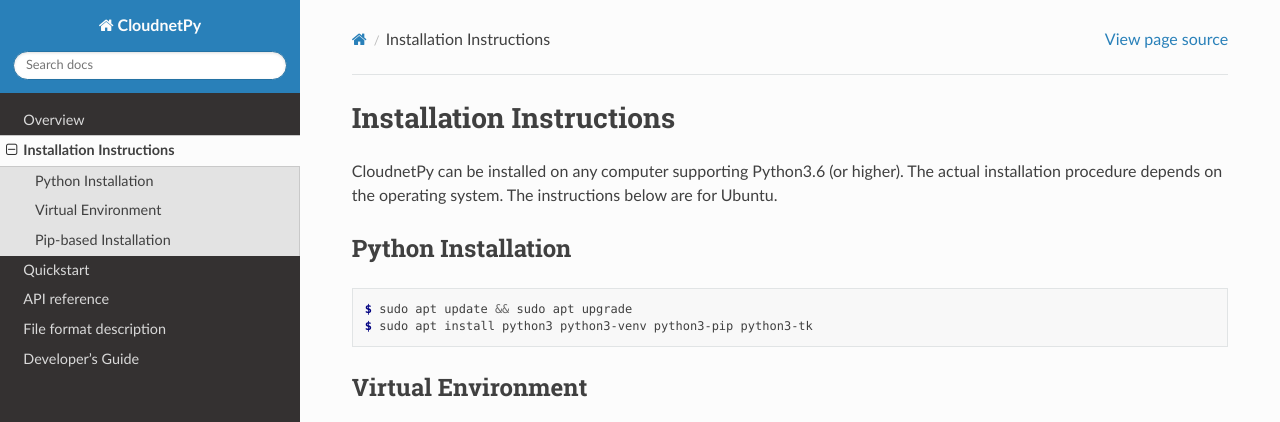
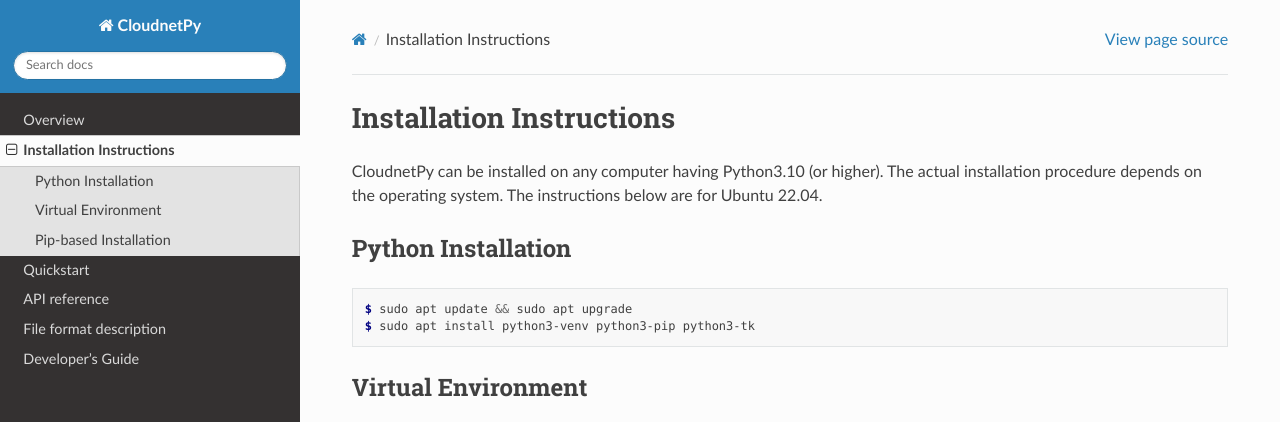
Before and after one commit to actris-cloudnet/cloudnetpy, a Sphinx documentation site: the page built from docs/source/installation.rst, in a window 1280 px wide and 1092 px high. Shown: the top 422 px of the window. Built offline with Sphinx 7.4.7 and the Read the Docs theme 2.0.0, drawn with Linux system fonts in a browser that asks for light colours; formulas are drawn with MathJax 3.

Commit message:
Update installation instructions

```diff
--- a/docs/source/installation.rst
+++ b/docs/source/installation.rst
@@ -2,9 +2,9 @@
 Installation Instructions
 =========================
 
-CloudnetPy can be installed on any computer supporting Python3.6 (or higher).
+CloudnetPy can be installed on any computer having Python3.10 (or higher).
 The actual installation procedure depends on the operating system. The
-instructions below are for Ubuntu.
+instructions below are for Ubuntu 22.04.
 
 Python Installation
 -------------------
@@ -12,7 +12,7 @@
 .. code-block:: console
 
    $ sudo apt update && sudo apt upgrade
-   $ sudo apt install python3 python3-venv python3-pip python3-tk
+   $ sudo apt install python3-venv python3-pip python3-tk
 
 Virtual Environment
 -------------------
```
